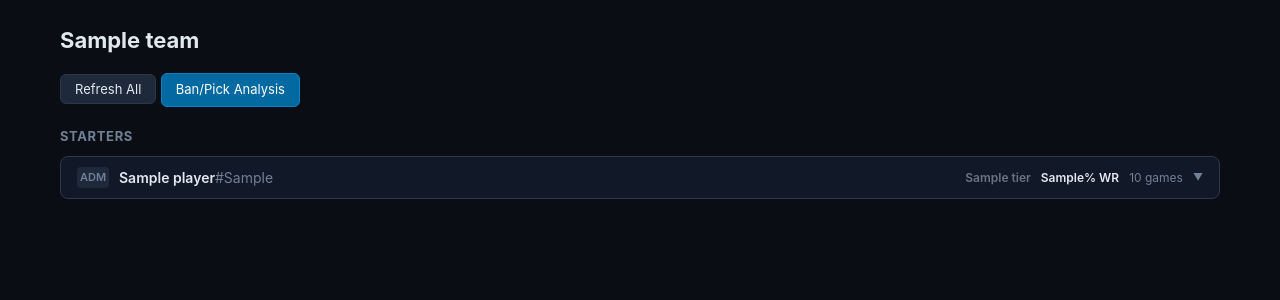
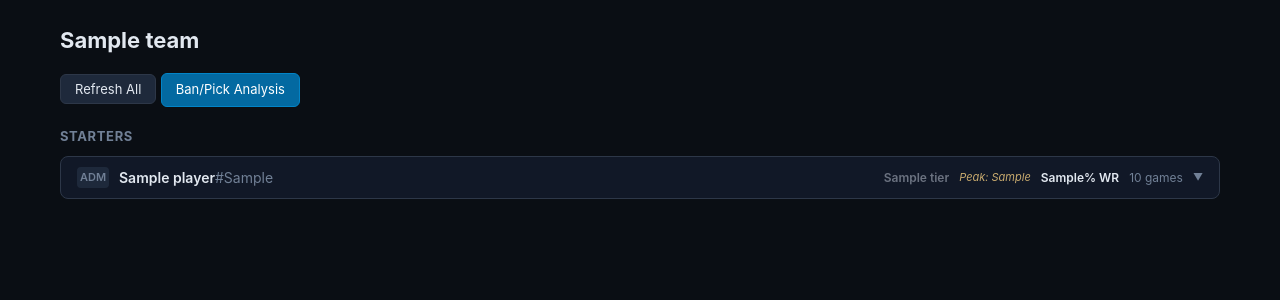
Before and after one commit to SakuraMochiii/lol-scout, a Flask app: template templates/team.html in a window 1280 px wide. Shown: the part 51-351 px from the top of the page. Run offline with Flask 3, Linux system fonts and the light colour scheme; the template is opened without the code that fills it: most values are stand-ins (such as "Sample title", 1, 10 or a date in 2020).

Commit message:
Show peak rank on dashboard and team page collapsed headers

```diff
--- a/static/style.css
+++ b/static/style.css
@@ -170,6 +170,7 @@ h2 { font-size: 16px; }
 .tier-badge { font-size: 12px; font-weight: 600; white-space: nowrap; }
 .tier-badge.unranked { color: var(--text-muted); }
 .past-rank-inline { font-size: 11px; color: #a78bfa; font-style: italic; }
+.peak-rank-inline { font-size: 11px; color: var(--gold); font-style: italic; }
 
 /* Winrate */
 .wr-badge { font-size: 12px; font-weight: 600; }
--- a/templates/index.html
+++ b/templates/index.html
@@ -36,6 +36,9 @@
         {% else %}
         <span class="tier-badge unranked">Unranked</span>
         {% endif %}
+        {% if player.stats.peak_tier %}
+        <span class="peak-rank-inline">Peak: {{ player.stats.peak_tier }}</span>
+        {% endif %}
         {% else %}
         <span class="tier-badge unranked">No data</span>
         {% endif %}
--- a/templates/team.html
+++ b/templates/team.html
@@ -42,6 +42,9 @@
       <span class="past-rank-inline">Last: {{ stats.previous_season_tier }}</span>
       {% else %}
       <span class="tier-badge unranked">Unranked</span>
+      {% endif %}
+      {% if stats.peak_tier %}
+      <span class="peak-rank-inline">Peak: {{ stats.peak_tier }}</span>
       {% endif %}
       {% if stats.season_games > 0 %}
       <span class="wr-badge {{ 'good' if stats.season_winrate >= 52 else 'bad' if stats.season_winrate < 48 else '' }}">
```
